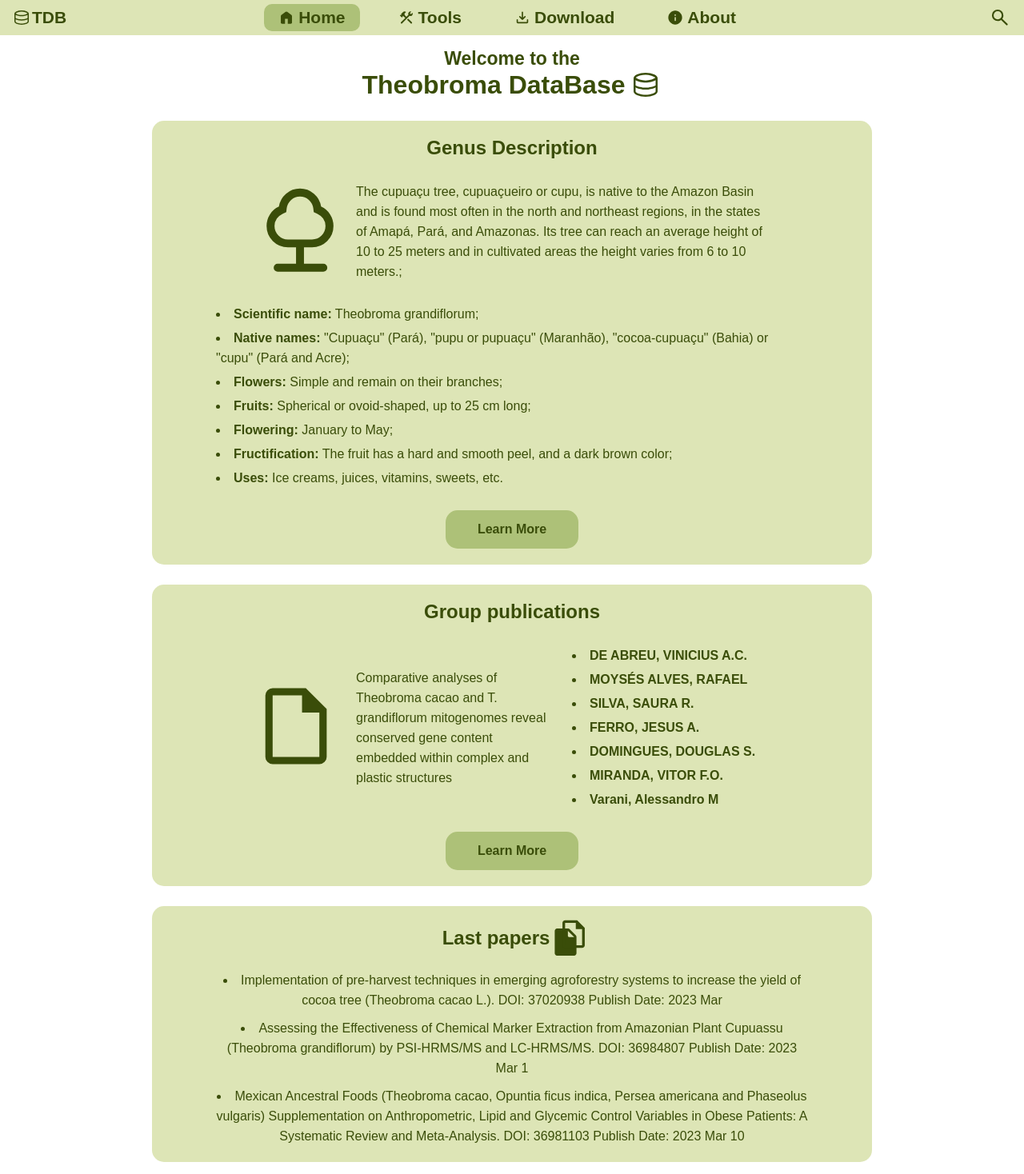
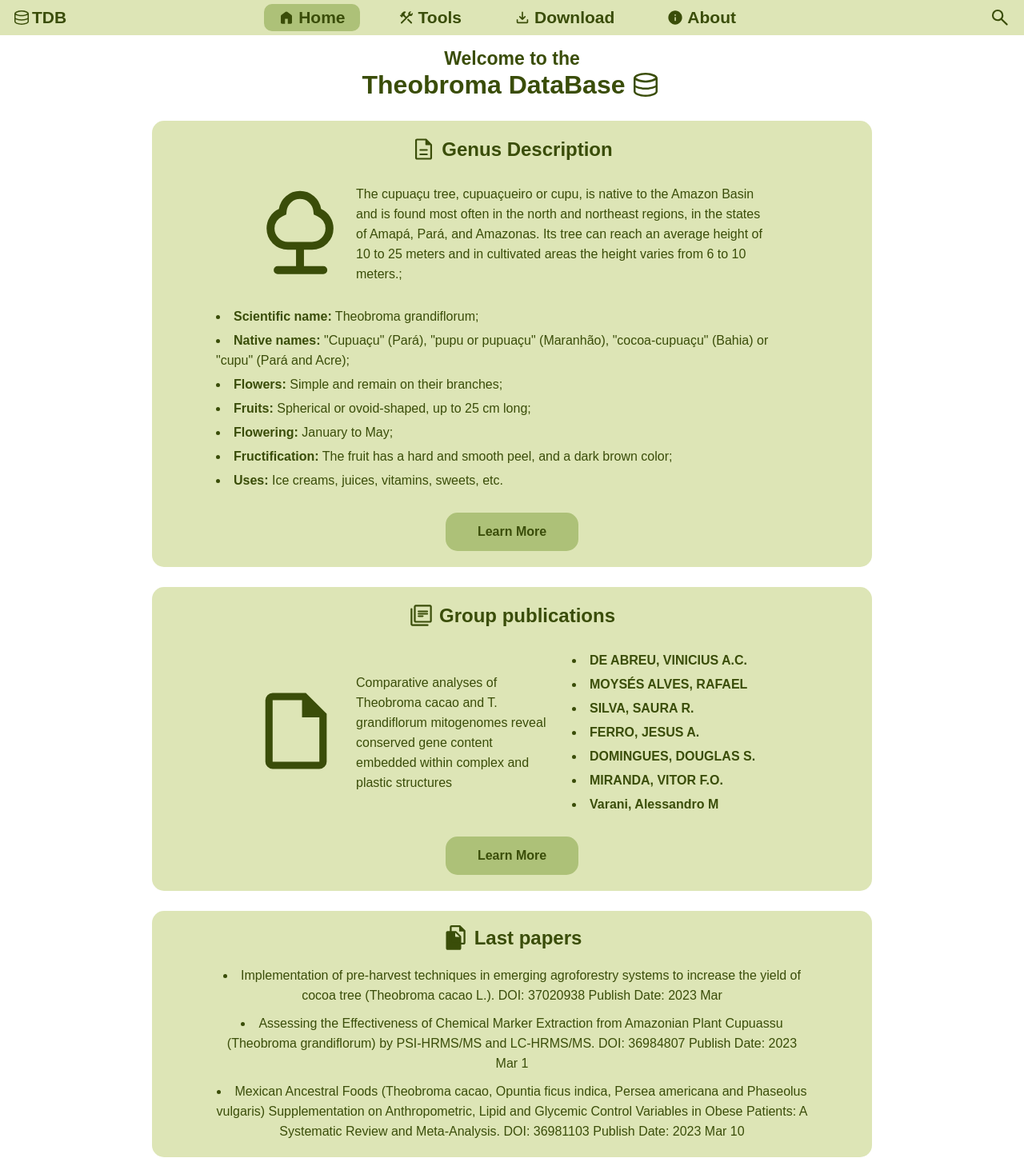
Before and after one commit to Cristiano-Monteiro/TDB-page, a React (Vite) app in the folder tdb-page/: page / in a window 1280 px wide. Shown: the whole page at 80% size. Built offline with nearby package versions, Linux system fonts and the light colour scheme.

Commit message:
Added icons for sections title

```diff
--- a/tdb-page/src/TdbPageComponents/Pages/Home/Home.module.css
+++ b/tdb-page/src/TdbPageComponents/Pages/Home/Home.module.css
@@ -40,6 +40,22 @@
     flex-direction: column;
     align-items: center;
     gap: 2.8rem;
+}
+
+.descriptionTitle{
+    display: flex;
+    align-items: center;
+    gap: .7rem;
+}
+
+.descriptionTitle figure{
+    width: 4rem;
+    min-width: 4rem;
+    height: 4rem;
+}
+
+.descriptionTitle figure img{
+    width: 100%;
 }
 
 .descriptionAbout{
@@ -92,6 +108,22 @@
 
     padding: var(--padding);
     font-size: 1.8rem;
+}
+
+.publicationsTitle{
+    display: flex;
+    align-items: center;
+    gap: .7rem;
+}
+
+.publicationsTitle figure{
+    width: 4rem;
+    min-width: 4rem;
+    height: 4rem;
+}
+
+.publicationsTitle figure img{
+    width: 100%;
 }
 
 .publicationsContent{
@@ -152,27 +184,28 @@
     gap: 2rem;
 }
 
-.lastPapers .title{
+.lastPapersTitle{
     display: flex;
     align-items: center;
+    gap: 1.2rem;
 }
 
-.lastPapers .title figure{
-    width: 4rem;
-    height: 4rem;
+.lastPapersTitle figure{
+    width: 2.8rem;
+    height: 2.8rem;
     position: relative;
     display: flex;
-    top: .5rem;
+    top: .3rem;
 }
 
-.lastPapers .title figure img{
+.lastPapersTitle figure img{
     width: 100%;
     position: absolute;
 }
 
-.lastPapers figure img:last-child{
-    bottom: 1rem;
-    left: 1rem;
+.lastPapersTitle figure img:last-child{
+    bottom: .7rem;
+    left: .5rem;
     z-index: 2;
 }
 
@@ -252,6 +285,12 @@
         padding: 2rem 8rem;
     }
 
+    .descriptionTitle figure{
+        min-width: auto;
+        width: 3.1rem;
+        height: 3.1rem;
+    }
+
     .description ul{
         align-items: flex-start;
         text-align: left;
@@ -282,6 +321,12 @@
         padding: 2rem 8rem;
     }
 
+    .publicationsTitle figure{
+        min-width: auto;
+        width: 3.1rem;
+        height: 3.1rem;
+    }
+
     .publicationsContent{
         flex-direction: row;
         text-align: left;
--- a/tdb-page/src/TdbPageComponents/Pages/Home/Home.tsx
+++ b/tdb-page/src/TdbPageComponents/Pages/Home/Home.tsx
@@ -4,6 +4,8 @@ import DatabaseIcon from '../../static/icons/database_icon.svg';
 import TreeIcon from '../../static/icons/tree_icon.svg';
 import FileIcon from '../../static/icons/file_icon.svg';
 import FileFillIcon from '../../static/icons/file_fill_icon.svg';
+import DescriptionIcon from '../../static/icons/description_icon.svg';
+import LibraryBooksIcon from '../../static/icons/library_books_icon.svg';
 
 export default function Home(){
     return(
@@ -18,7 +20,12 @@ export default function Home(){
                 </div>
             </div>
             <section className={styles.description}>
-                <h2>Genus Description</h2>
+                <div className={styles.descriptionTitle}>
+                    <figure>
+                        <img src={DescriptionIcon} alt="Icon of section Genus Description" />
+                    </figure>
+                    <h2>Genus Description</h2>
+                </div>
                 <div className={styles.descriptionAbout}>
                     <figure>
                         <img src={TreeIcon} alt="Ícone de uma árvore" />
@@ -60,7 +67,12 @@ export default function Home(){
                 <a href="#" target='_blank'>Learn More</a>
             </section>
             <section className={styles.publications}>
-                <h2>Group publications</h2>
+                <div className={styles.publicationsTitle}>
+                    <figure>
+                        <img src={LibraryBooksIcon} alt="Icon of section Group publications" />
+                    </figure>
+                    <h2>Group publications</h2>
+                </div>
                 <div className={styles.publicationsContent}>
                     <figure>
                         <img src={FileIcon} alt="Ícone do botão para o DOI da publicação" />
@@ -83,12 +95,12 @@ export default function Home(){
                 <a href="https://doi.org/10.1016/j.gene.2022.146904" target='_blank'>Learn More</a>
             </section>
             <section className={styles.lastPapers}>
-                <div className={styles.title}>
-                    <h2>Last papers</h2>
+                <div className={styles.lastPapersTitle}>
                     <figure>
                         <img src={FileFillIcon} alt="Ícone dos últimos artigos" />
                         <img src={FileIcon} alt="Ícone dos últimos artigos" />
                     </figure>
+                    <h2>Last papers</h2>
                 </div>
                 <ul>
                     <li>
```
Also changed, not shown: tdb-page/src/TdbPageComponents/static/icons/description_icon.svg (added), tdb-page/src/TdbPageComponents/static/icons/library_books_icon.svg (added).
